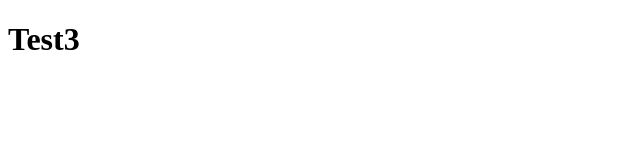
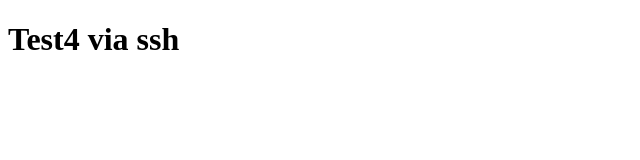
Before and after one commit to unfdima/unfdima.io, a plain HTML site: page index.html in a window 1280 px wide. Shown: the whole page, without its empty margins (0-640 px from the left). Drawn offline with Linux system fonts and the light colour scheme.

Commit message:
setup ssh

```diff
--- a/index.html
+++ b/index.html
@@ -6,6 +6,6 @@
 		<script src="./js/index.js"></script>
 	</head>
 	<body>
-		<h1>Test3</h1>
+		<h1>Test4 via ssh</h1>
 	</body>
 </html>
```
